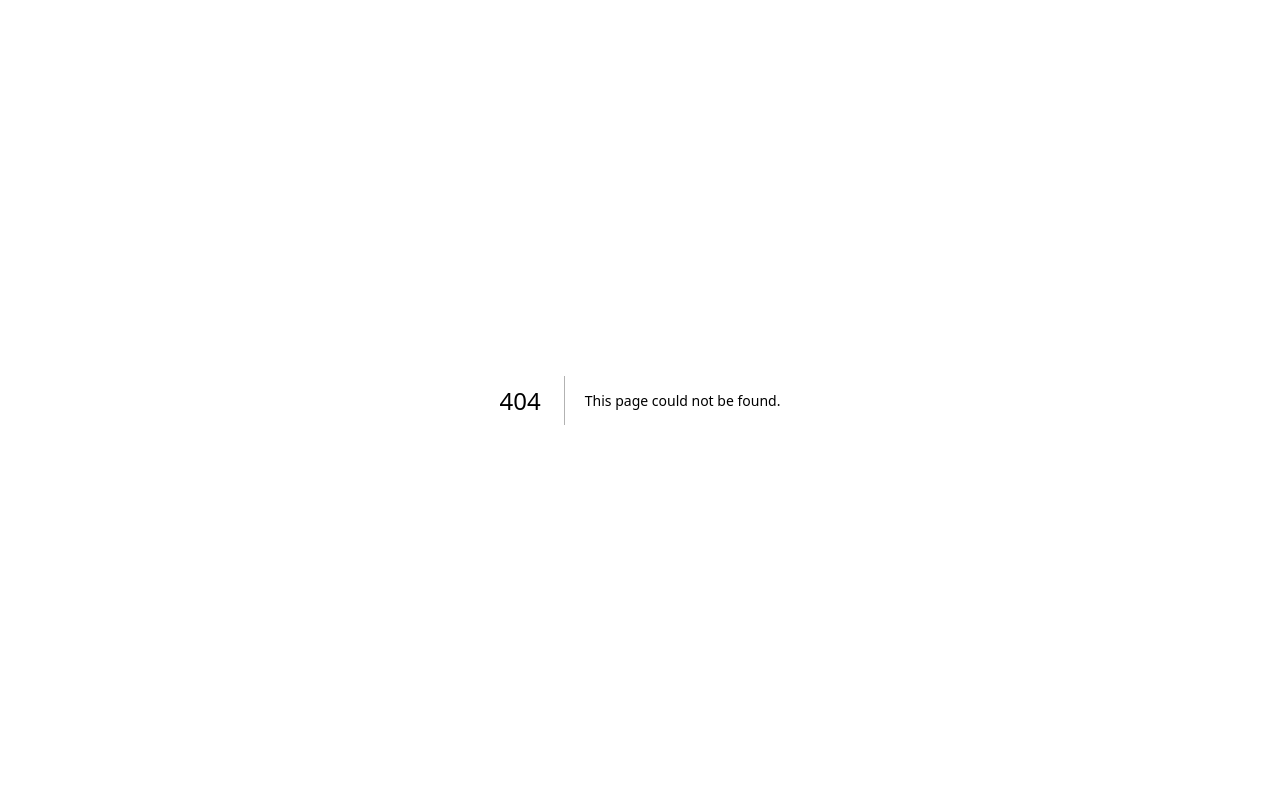
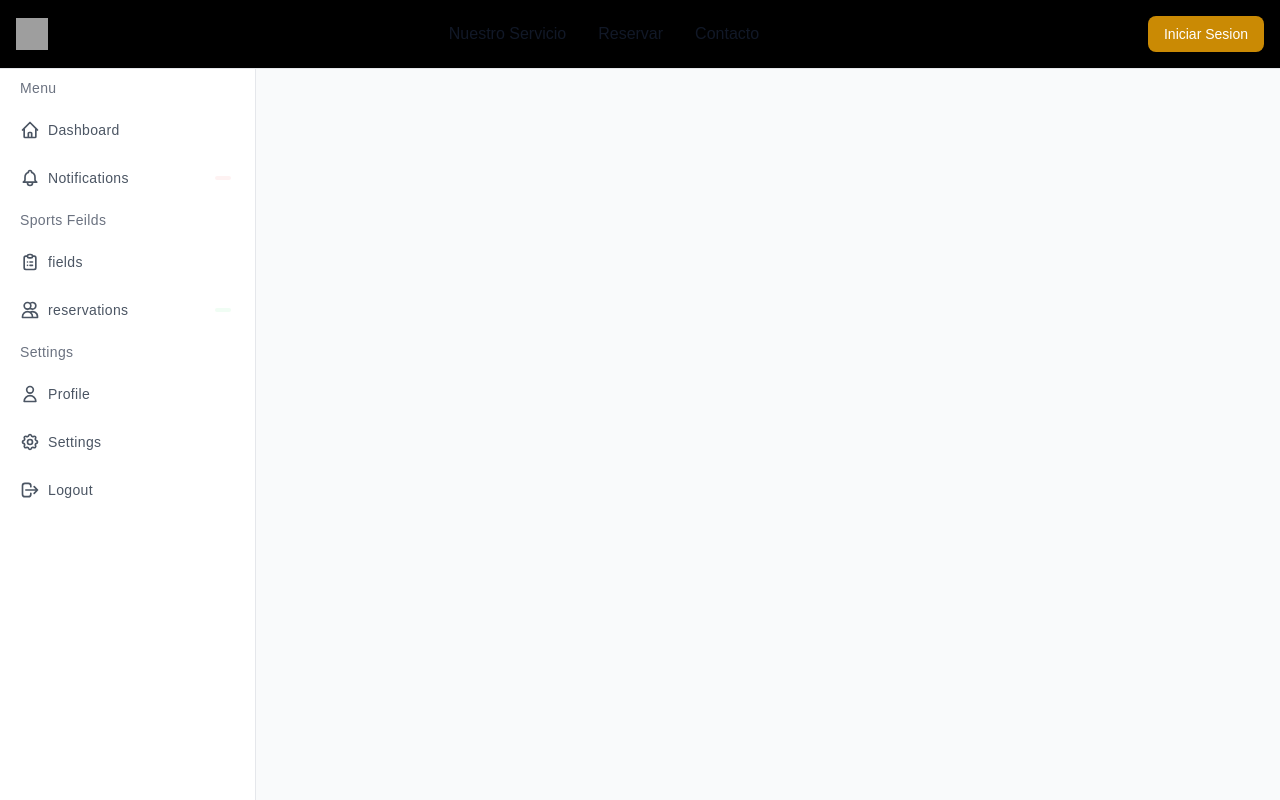
Before and after one commit to Active04-star/Frontend, a Next.js app: page /manager in a window 1280 px wide. Before the commit this address had no page. Built offline with nearby package versions, Linux system fonts and the light colour scheme; grey boxes are pictures that could not be loaded.

Commit message:
primera vista Manager

```diff
--- /dev/null
+++ b/src/app/manager/page.tsx
@@ -0,0 +1,15 @@
+import React from "react";
+import Navbar from "@/components/navbar/navbar";
+import ManagerView from "@/views/ManagerView/ManagerView";
+
+
+const  Admin = () => {
+  return (
+    <>
+      <Navbar />
+      <ManagerView/>
+    </>
+  );
+};
+
+export default Admin;
--- /dev/null
+++ b/src/components/managerSidebar/managerSidebar.tsx
@@ -0,0 +1,95 @@
+
+const MSidebar: React.FC = () => {
+  return (
+<div className="min-h-screen flex flex-col flex-auto flex-shrink-0 antialiased bg-gray-50 text-gray-800">
+  <div className="fixed flex flex-col top-0 left-0 w-64 bg-white h-full border-r">
+    <div className="flex items-center justify-center h-14 border-b">
+
+    </div>
+    <div className="overflow-y-auto overflow-x-hidden flex-grow">
+      <ul className="flex flex-col py-4 space-y-1">
+        <li className="px-5">
+          <div className="flex flex-row items-center h-8">
+            <div className="text-sm font-light tracking-wide text-gray-500">Menu</div>
+          </div>
+        </li>
+        <li>
+          <a href="#" className="relative flex flex-row items-center h-11 focus:outline-none hover:bg-gray-50 text-gray-600 hover:text-gray-800 border-l-4 border-transparent hover:border-indigo-500 pr-6">
+            <span className="inline-flex justify-center items-center ml-4">
+              <svg className="w-5 h-5" fill="none" stroke="currentColor" viewBox="0 0 24 24" xmlns="http://www.w3.org/2000/svg"><path strokeLinecap="round" strokeLinejoin="round" strokeWidth="2" d="M3 12l2-2m0 0l7-7 7 7M5 10v10a1 1 0 001 1h3m10-11l2 2m-2-2v10a1 1 0 01-1 1h-3m-6 0a1 1 0 001-1v-4a1 1 0 011-1h2a1 1 0 011 1v4a1 1 0 001 1m-6 0h6"></path></svg>
+            </span>
+            <span className="ml-2 text-sm tracking-wide truncate">Dashboard</span>
+          </a>
+        </li>
+        <li>
+          <a href="#" className="relative flex flex-row items-center h-11 focus:outline-none hover:bg-gray-50 text-gray-600 hover:text-gray-800 border-l-4 border-transparent hover:border-indigo-500 pr-6">
+            <span className="inline-flex justify-center items-center ml-4">
+              <svg className="w-5 h-5" fill="none" stroke="currentColor" viewBox="0 0 24 24" xmlns="http://www.w3.org/2000/svg"><path strokeLinecap="round" strokeLinejoin="round" strokeWidth="2" d="M15 17h5l-1.405-1.405A2.032 2.032 0 0118 14.158V11a6.002 6.002 0 00-4-5.659V5a2 2 0 10-4 0v.341C7.67 6.165 6 8.388 6 11v3.159c0 .538-.214 1.055-.595 1.436L4 17h5m6 0v1a3 3 0 11-6 0v-1m6 0H9"></path></svg>
+            </span>
+            <span className="ml-2 text-sm tracking-wide truncate">Notifications</span>
+            <span className="px-2 py-0.5 ml-auto text-xs font-medium tracking-wide text-red-500 bg-red-50 rounded-full"></span>
+          </a>
+        </li>
+        <li className="px-5">
+          <div className="flex flex-row items-center h-8">
+            <div className="text-sm font-light tracking-wide text-gray-500">Sports Feilds</div>
+          </div>
+        </li>
+        <li>
+          <a href="#" className="relative flex flex-row items-center h-11 focus:outline-none hover:bg-gray-50 text-gray-600 hover:text-gray-800 border-l-4 border-transparent hover:border-indigo-500 pr-6">
+            <span className="inline-flex justify-center items-center ml-4">
+              <svg className="w-5 h-5" fill="none" stroke="currentColor" viewBox="0 0 24 24" xmlns="http://www.w3.org/2000/svg"><path strokeLinecap="round" strokeLinejoin="round" strokeWidth="2" d="M9 5H7a2 2 0 00-2 2v12a2 2 0 002 2h10a2 2 0 002-2V7a2 2 0 00-2-2h-2M9 5a2 2 0 002 2h2a2 2 0 002-2M9 5a2 2 0 012-2h2a2 2 0 012 2m-3 7h3m-3 4h3m-6-4h.01M9 16h.01"></path></svg>
+            </span>
+            <span className="ml-2 text-sm tracking-wide truncate">fields</span>
+          </a>
+        </li>
+        <li>
+          <a href="#" className="relative flex flex-row items-center h-11 focus:outline-none hover:bg-gray-50 text-gray-600 hover:text-gray-800 border-l-4 border-transparent hover:border-indigo-500 pr-6">
+            <span className="inline-flex justify-center items-center ml-4">
+              <svg className="w-5 h-5" fill="none" stroke="currentColor" viewBox="0 0 24 24" xmlns="http://www.w3.org/2000/svg"><path strokeLinecap="round" strokeLinejoin="round" strokeWidth="2" d="M12 4.354a4 4 0 110 5.292M15 21H3v-1a6 6 0 0112 0v1zm0 0h6v-1a6 6 0 00-9-5.197M13 7a4 4 0 11-8 0 4 4 0 018 0z"></path></svg>
+            </span>
+            <span className="ml-2 text-sm tracking-wide truncate">reservations</span>
+            <span className="px-2 py-0.5 ml-auto text-xs font-medium tracking-wide text-green-500 bg-green-50 rounded-full"></span>
+          </a>
+        </li>
+        <li className="px-5">
+          <div className="flex flex-row items-center h-8">
+            <div className="text-sm font-light tracking-wide text-gray-500">Settings</div>
+          </div>
+        </li>
+        <li>
+          <a href="#" className="relative flex flex-row items-center h-11 focus:outline-none hover:bg-gray-50 text-gray-600 hover:text-gray-800 border-l-4 border-transparent hover:border-indigo-500 pr-6">
+            <span className="inline-flex justify-center items-center ml-4">
+              <svg className="w-5 h-5" fill="none" stroke="currentColor" viewBox="0 0 24 24" xmlns="http://www.w3.org/2000/svg"><path strokeLinecap="round" strokeLinejoin="round" strokeWidth="2" d="M16 7a4 4 0 11-8 0 4 4 0 018 0zM12 14a7 7 0 00-7 7h14a7 7 0 00-7-7z"></path></svg>
+            </span>
+            <span className="ml-2 text-sm tracking-wide truncate">Profile</span>
+          </a>
+        </li>
+        <li>
+          <a href="#" className="relative flex flex-row items-center h-11 focus:outline-none hover:bg-gray-50 text-gray-600 hover:text-gray-800 border-l-4 border-transparent hover:border-indigo-500 pr-6">
+            <span className="inline-flex justify-center items-center ml-4">
+              <svg className="w-5 h-5" fill="none" stroke="currentColor" viewBox="0 0 24 24" xmlns="http://www.w3.org/2000/svg">
+                <path strokeLinecap="round" strokeLinejoin="round" strokeWidth="2" d="M10.325 4.317c.426-1.756 2.924-1.756 3.35 0a1.724 1.724 0 002.573 1.066c1.543-.94 3.31.826 2.37 2.37a1.724 1.724 0 001.065 2.572c1.756.426 1.756 2.924 0 3.35a1.724 1.724 0 00-1.066 2.573c.94 1.543-.826 3.31-2.37 2.37a1.724 1.724 0 00-2.572 1.065c-.426 1.756-2.924 1.756-3.35 0a1.724 1.724 0 00-2.573-1.066c-1.543.94-3.31-.826-2.37-2.37a1.724 1.724 0 00-1.065-2.572c-1.756-.426-1.756-2.924 0-3.35a1.724 1.724 0 001.066-2.573c-.94-1.543.826-3.31 2.37-2.37.996.608 2.296.07 2.572-1.065z"></path>
+                <path strokeLinecap="round" strokeLinejoin="round" strokeWidth="2" d="M15 12a3 3 0 11-6 0 3 3 0 016 0z"></path>
+              </svg>
+            </span>
+            <span className="ml-2 text-sm tracking-wide truncate">Settings</span>
+          </a>
+        </li>
+        <li>
+          <a href="#" className="relative flex flex-row items-center h-11 focus:outline-none hover:bg-gray-50 text-gray-600 hover:text-gray-800 border-l-4 border-transparent hover:border-indigo-500 pr-6">
+            <span className="inline-flex justify-center items-center ml-4">
+              <svg className="w-5 h-5" fill="none" stroke="currentColor" viewBox="0 0 24 24" xmlns="http://www.w3.org/2000/svg"><path strokeLinecap="round" strokeLinejoin="round" strokeWidth="2" d="M17 16l4-4m0 0l-4-4m4 4H7m6 4v1a3 3 0 01-3 3H6a3 3 0 01-3-3V7a3 3 0 013-3h4a3 3 0 013 3v1"></path></svg>
+            </span>
+            <span className="ml-2 text-sm tracking-wide truncate">Logout</span>
+          </a>
+        </li>
+      </ul>
+    </div>
+  </div>
+</div>
+  )
+}
+
+
+export default MSidebar ;
--- /dev/null
+++ b/src/views/ManagerView/ManagerView.tsx
@@ -0,0 +1,12 @@
+import React from "react";
+import Link from "next/link";
+import Image from "next/image";
+import MSidebar from "@/components/managerSidebar/managerSidebar"
+
+const ManagerView :  React.FC = () => {
+  return (
+    <MSidebar />
+  )
+}
+
+export default ManagerView
```
